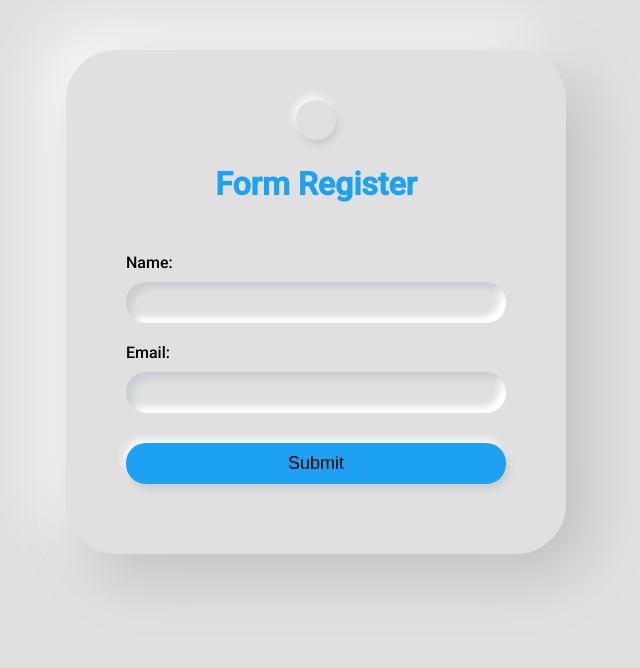
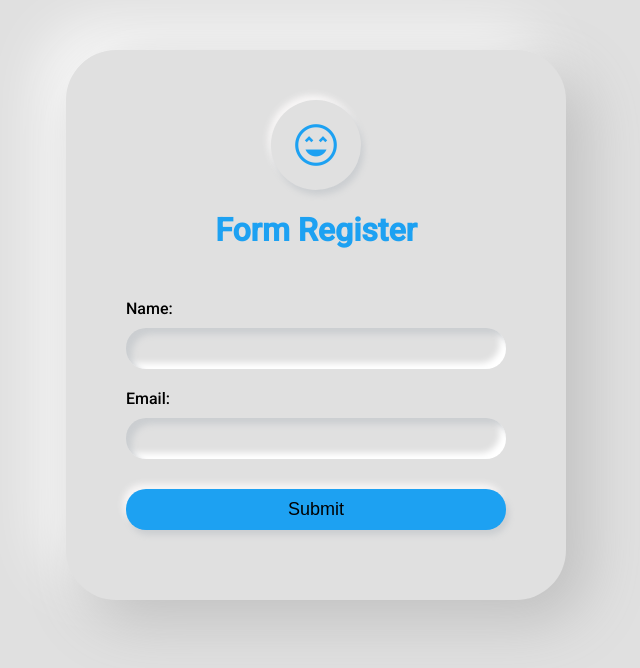
Before and after one commit to azharalsharbaji/Neumorphic-Form-JS, a plain HTML site: page index.html in a window 1280 px wide. Shown: the whole page, without its empty margins (324-964 px from the left). Drawn offline with nearby package versions, Linux system fonts and the light colour scheme.

Commit message:
Add files via upload

```diff
--- a/index.html
+++ b/index.html
@@ -15,7 +15,9 @@
 <div class="container__wrapper">
     <form method="post" id="my__form" name="myForm">
         <header>
-            <span class="material-symbols-outlined icon"></span>
+            <span class="material-symbols-outlined icon"translate="no" >
+                sentiment_very_satisfied
+            </span>
             <h1 class="heading">Form Register</h1>
         </header>
         <div class="field__one">
```
